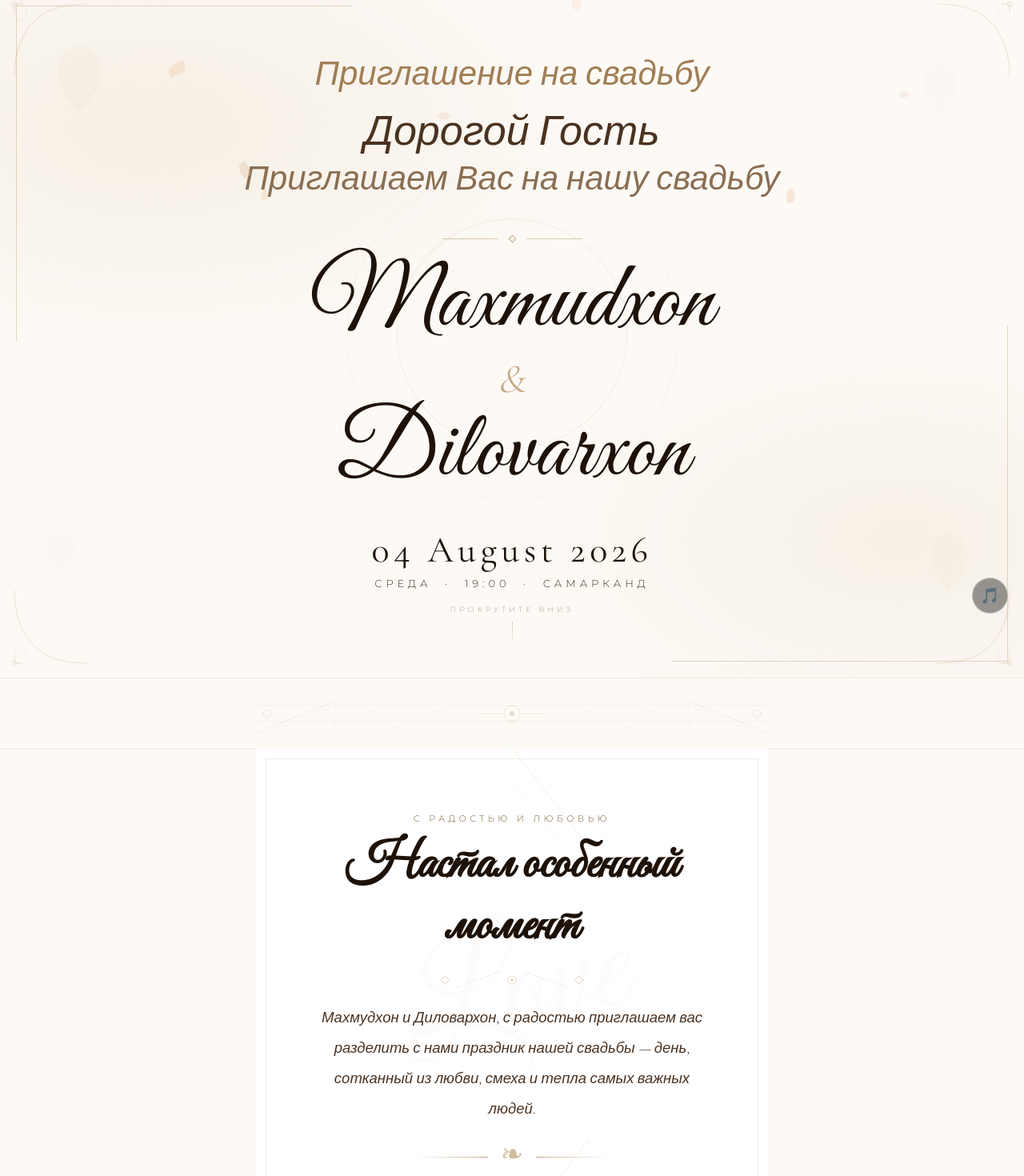
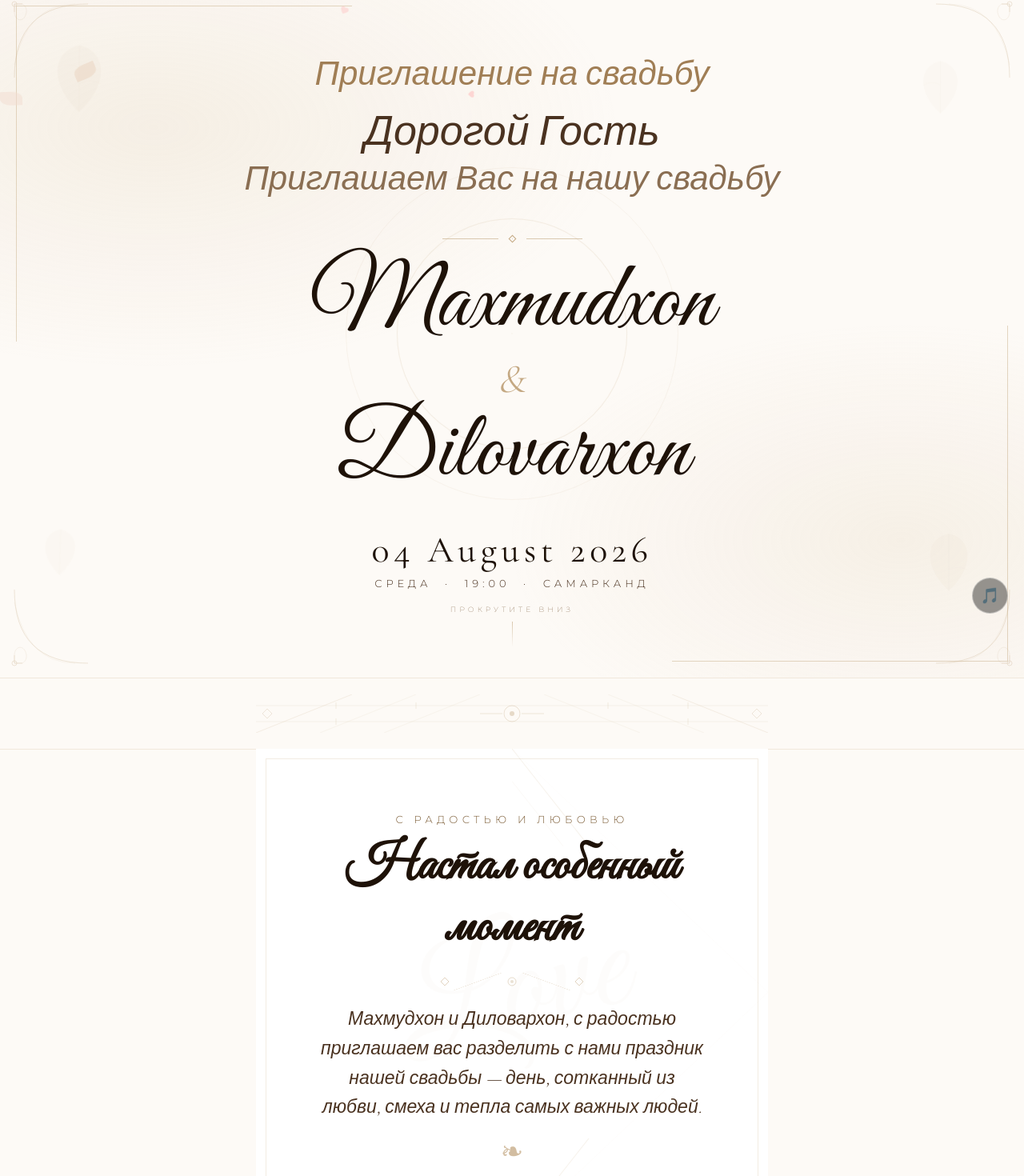
Before and after one commit to little-7o7/invitation, a Next.js app: page /ru in a window 1280 px wide. Shown: the part 13-1483 px from the top of the page at 80% size. Built offline with nearby package versions, Linux system fonts and the light colour scheme.

Commit message:
all done

```diff
--- a/app/components/invitation/EventDetails.tsx
+++ b/app/components/invitation/EventDetails.tsx
@@ -32,7 +32,7 @@ export default function EventDetails({ t }: { t: Translations }) {
         <div className="info-grid stagger">
           <div className="ic rev"><div className="ic-icon">◈</div><div className="ic-l">{t.date}</div><div className="ic-v">{t.dateValue}</div><div className="ic-s">{t.dateSub}</div></div>
           <div className="ic rev"><div className="ic-icon">◎</div><div className="ic-l">{t.timeLabel}</div><div className="ic-v">{t.timeValue}</div><div className="ic-s">{t.timeSub}</div></div>
-          <div className="ic rev"><div className="ic-icon">◇</div><div className="ic-l">{t.location}</div><div className="ic-v" style={{'fontSize':'clamp(15px,3.5vw,20px)'}}>Fotima Sultan</div><div className="ic-s">Samarkand</div></div>
+          <div className="ic rev"><div className="ic-icon">◇</div><div className="ic-l">{t.location}</div><div className="ic-v" style={{'fontSize':'clamp(18px,4.5vw,26px)'}}>Fotima Sultan</div><div className="ic-s">Samarkand</div></div>
         </div>
       </div>
     </div>
--- a/app/components/invitation/Petals.tsx
+++ b/app/components/invitation/Petals.tsx
@@ -13,13 +13,15 @@ const COLS = [
 
 type Petal = {
   id: number;
+  type: "heart" | "petal";
   left: string;
   width: string;
   height: string;
-  background: string;
+  color: string;
   animationDuration: string;
   animationDelay: string;
-  borderRadius: string;
+  rotate?: string;
+  borderRadius?: string;
 };
 
 export default function Petals() {
@@ -30,17 +32,27 @@ export default function Petals() {
     const mkPetal = () => {
       const dur = 10 + Math.random() * 16;
       const del = Math.random() * 22;
-      const sz = 5 + Math.random() * 9;
+      const sz = 8 + Math.random() * 10;
+      const type = Math.random() > 0.5 ? "heart" : "petal";
 
-      const newPetal = {
+      const newPetal: Petal = {
         id: nextPetalId.current++,
+        type,
         left: `${Math.random() * 100}vw`,
         width: `${sz}px`,
-        height: `${sz * 1.6}px`,
-        background: COLS[Math.floor(Math.random() * COLS.length)],
+        height: type === "heart" ? `${sz}px` : `${sz * 1.6}px`,
+        color:
+          type === "heart"
+            ? "#ffb7b7"
+            : COLS[Math.floor(Math.random() * COLS.length)],
         animationDuration: `${dur}s`,
         animationDelay: `${del}s`,
-        borderRadius: Math.random() > 0.5 ? "50% 0 50% 0" : "0 50% 0 50%",
+        ...(type === "heart"
+          ? { rotate: `${Math.random() * 360}deg` }
+          : {
+              borderRadius:
+                Math.random() > 0.5 ? "50% 0 50% 0" : "0 50% 0 50%",
+            }),
       };
 
       setPetals((prev) => [...prev, newPetal]);
@@ -61,9 +73,37 @@ export default function Petals() {
 
   return (
     <div id="petals">
-      {petals.map(({ id, ...styleProps }) => (
-        <div key={id} className="petal" style={styleProps}></div>
-      ))}
+      {petals.map(
+        ({ id, type, rotate, color, borderRadius, ...styleProps }) => {
+          if (type === "heart") {
+            return (
+              <svg
+                key={id}
+                className="petal"
+                viewBox="0 0 24 24"
+                style={{
+                  ...styleProps,
+                  fill: color,
+                  transform: `rotate(${rotate})`,
+                }}
+              >
+                <path d="M12 21.35l-1.45-1.32C5.4 15.36 2 12.28 2 8.5 2 5.42 4.42 3 7.5 3c1.74 0 3.41.81 4.5 2.09C13.09 3.81 14.76 3 16.5 3 19.58 3 22 5.42 22 8.5c0 3.78-3.4 6.86-8.55 11.54L12 21.35z" />
+              </svg>
+            );
+          }
+          return (
+            <div
+              key={id}
+              className="petal"
+              style={{
+                ...styleProps,
+                background: color,
+                borderRadius: borderRadius,
+              }}
+            ></div>
+          );
+        },
+      )}
     </div>
   );
 }
--- a/app/components/invitation/Venue.tsx
+++ b/app/components/invitation/Venue.tsx
@@ -1,11 +1,19 @@
 import React from "react";
+import Image from "next/image";
 import { Translations } from "./content";
 
 export default function Venue({ t }: { t: Translations }) {
   return (
     <>
       <div className="venue-wrap rev-s">
-        <img src="https://avatars.mds.yandex.net/get-altay/16557473/2a00000198bce33083c304f31d32ee619c96/orig" alt="Fotima Sultan Restaurant" loading="lazy"/>
+        <Image
+          src="https://avatars.mds.yandex.net/get-altay/16557473/2a00000198bce33083c304f31d32ee619c96/orig"
+          alt="Fotima Sultan Restaurant"
+          fill
+          sizes="100vw"
+          style={{ objectFit: "cover" }}
+          loading="lazy"
+        />
         <div className="venue-grad"></div>
         <div className="venue-cap">
           <div className="venue-cap-n">Fotima Sultan Restaurant</div>
@@ -21,7 +29,7 @@ export default function Venue({ t }: { t: Translations }) {
           <div className="ow-rose">✦</div>
           <div className="ow-dot"></div><div className="ow-line"></div>
         </div>
-        <p className="body-txt" style={{'fontSize':'clamp(14px,2.8vw,17px)'}}>{t.venueDesc}</p>
+        <p className="body-txt" style={{'fontSize':'clamp(18px,4vw,23px)'}}>{t.venueDesc}</p>
         <div className="map-btns">
           <a href="https://maps.app.goo.gl/Kv1Av1VrrCjRkbJC7" target="_blank" rel="noopener noreferrer" className="map-btn rev-l">
             <svg width="20" height="26" viewBox="0 0 36 46" fill="none"><path d="M18 2C10.3 2 4 8.3 4 16c0 11.5 14 28 14 28S32 27.5 32 16C32 8.3 25.7 2 18 2z" fill="#ecdecf" stroke="#c4a882" strokeWidth="1.4"/><circle cx="18" cy="16" r="5" stroke="#c4a882" strokeWidth="1.2" fill="none"/></svg>
--- a/app/components/invitation/content.tsx
+++ b/app/components/invitation/content.tsx
@@ -19,8 +19,8 @@ export const content = {
     quote: (
       <>
         Две души, одно сердце.
-        <br />В этот день мы скажем &quot;да&quot; совместной жизни —<br />и хотим, чтобы
-        вы были рядом с нами.
+        <br />В этот день мы скажем &quot;да&quot; совместной жизни —<br />и
+        хотим, чтобы вы были рядом с нами.
       </>
     ),
     time: "ВРЕМЯ",
@@ -48,7 +48,7 @@ export const content = {
       "Расположенный в самом сердце древнего Самарканда, ресторан Fotima Sultan предлагает элегантную обстановку, где узбекское гостеприимство сочетается с изысканным современным комфортом — пространство, такое же неподвластное времени, как и любовь, которую мы празднуем.",
     googleMaps: "Google Карты",
     yandexMaps: "Яндекс Карты",
-    open: "Открыть ↗",
+    open: "Открыть",
     ourGratitude: "Наша благодарность",
     wishes: (
       <>
@@ -56,7 +56,7 @@ export const content = {
         словами.
         <br />
         <br />
-        Спасибо, что разделите этот важный момент с нами —<br />с вами он станет
+        Спасибо, что разделите этот важный момент с нами <br /> —<br />с вами он станет
         еще прекраснее.
         <br />
         <br />
@@ -113,7 +113,7 @@ export const content = {
       "Nestled in the heart of ancient Samarkand, Fotima Sultan offers an elegant setting where Uzbek warmth meets refined modern comfort — a space as timeless as the love we celebrate.",
     googleMaps: "Google Maps",
     yandexMaps: "Yandex Maps",
-    open: "Open ↗",
+    open: "Open",
     ourGratitude: "Our Gratitude",
     wishes: (
       <>
@@ -121,7 +121,7 @@ export const content = {
         words.
         <br />
         <br />
-        Thank you for sharing this important moment with us —<br />
+        Thank you for sharing this important moment with us <br /> —<br />
         it will become even more beautiful because of you.
         <br />
         <br />
@@ -178,14 +178,15 @@ export const content = {
       "Qadimiy Samarqandning qoq markazida joylashgan Fotima Sultan restorani sizga bejirim va qulay muhitni taqdim etadi — biz nishonlayotgan sevgi kabi vaqt o'tishiga qaram bo'lmagan makon.",
     googleMaps: "Google xaritalar",
     yandexMaps: "Yandex xaritalar",
-    open: "Ochish ↗",
+    open: "Ochish",
     ourGratitude: "Bizning minnatdorchiligimiz",
     wishes: (
       <>
         Sizning tashrifingiz baxtli kunimizni yanada nurafshon etadi.
         <br />
         <br />
-        Ushbu muhim onlarni biz bilan baham ko&apos;rganingiz uchun rahmat —<br />
+        Ushbu muhim onlarni biz bilan baham ko&apos;rganingiz uchun rahmat <br />—
+        <br />
         siz sababli bu kun yanada go&apos;zalroq bo&apos;ladi.
         <br />
         <br />
--- a/app/globals.css
+++ b/app/globals.css
@@ -446,7 +446,7 @@ body {
 .eyebrow {
   font-family: var(--font-montserrat), sans-serif;
   font-weight: 300;
-  font-size: 11px;
+  font-size: 13px;
   letter-spacing: 0.4em;
   text-transform: uppercase;
   color: var(--gold3);
@@ -494,8 +494,8 @@ body {
 .body-txt {
   font-family: var(--font-cormorant), serif;
   font-style: italic;
-  font-size: clamp(15px, 3.2vw, 18.5px);
-  line-height: 2.05;
+  font-size: clamp(18px, 4vw, 23px);
+  line-height: 1.6;
   color: var(--text2);
   max-width: 480px;
 }
@@ -685,7 +685,7 @@ body {
 .ic-l {
   font-family: var(--font-montserrat), sans-serif;
   font-weight: 300;
-  font-size: 10px;
+  font-size: 13px;
   letter-spacing: 0.3em;
   text-transform: uppercase;
   color: var(--gold3);
@@ -694,14 +694,14 @@ body {
   font-family: var(--font-cormorant), serif;
   font-style: italic;
   font-weight: 400;
-  font-size: clamp(18px, 4vw, 26px);
+  font-size: clamp(20px, 4.5vw, 32px);
   color: var(--text);
   line-height: 1.1;
 }
 .ic-s {
   font-family: var(--font-montserrat), sans-serif;
   font-weight: 300;
-  font-size: 10px;
+  font-size: 13px;
   color: var(--text2);
   letter-spacing: 0.1em;
 }
@@ -892,8 +892,8 @@ body {
 .wishes-txt {
   font-family: var(--font-cormorant), serif;
   font-style: italic;
-  font-size: clamp(15px, 3.4vw, 20px);
-  line-height: 2.1;
+  font-size: clamp(19px, 4vw, 26px);
+  line-height: 1.6;
   color: var(--text2);
   max-width: 480px;
   position: relative;
@@ -1228,7 +1228,7 @@ body {
 .gal-strip-text {
   font-family: var(--font-cormorant), serif;
   font-style: italic;
-  font-size: clamp(13px, 3vw, 17px);
+  font-size: clamp(17px, 3.5vw, 22px);
   color: var(--text3);
   letter-spacing: 0.04em;
 }
--- a/next.config.ts
+++ b/next.config.ts
@@ -9,6 +9,12 @@ const nextConfig: NextConfig = {
         port: "",
         pathname: "/**",
       },
+      {
+        protocol: "https",
+        hostname: "avatars.mds.yandex.net",
+        port: "",
+        pathname: "/**",
+      },
     ],
   },
 };
```
